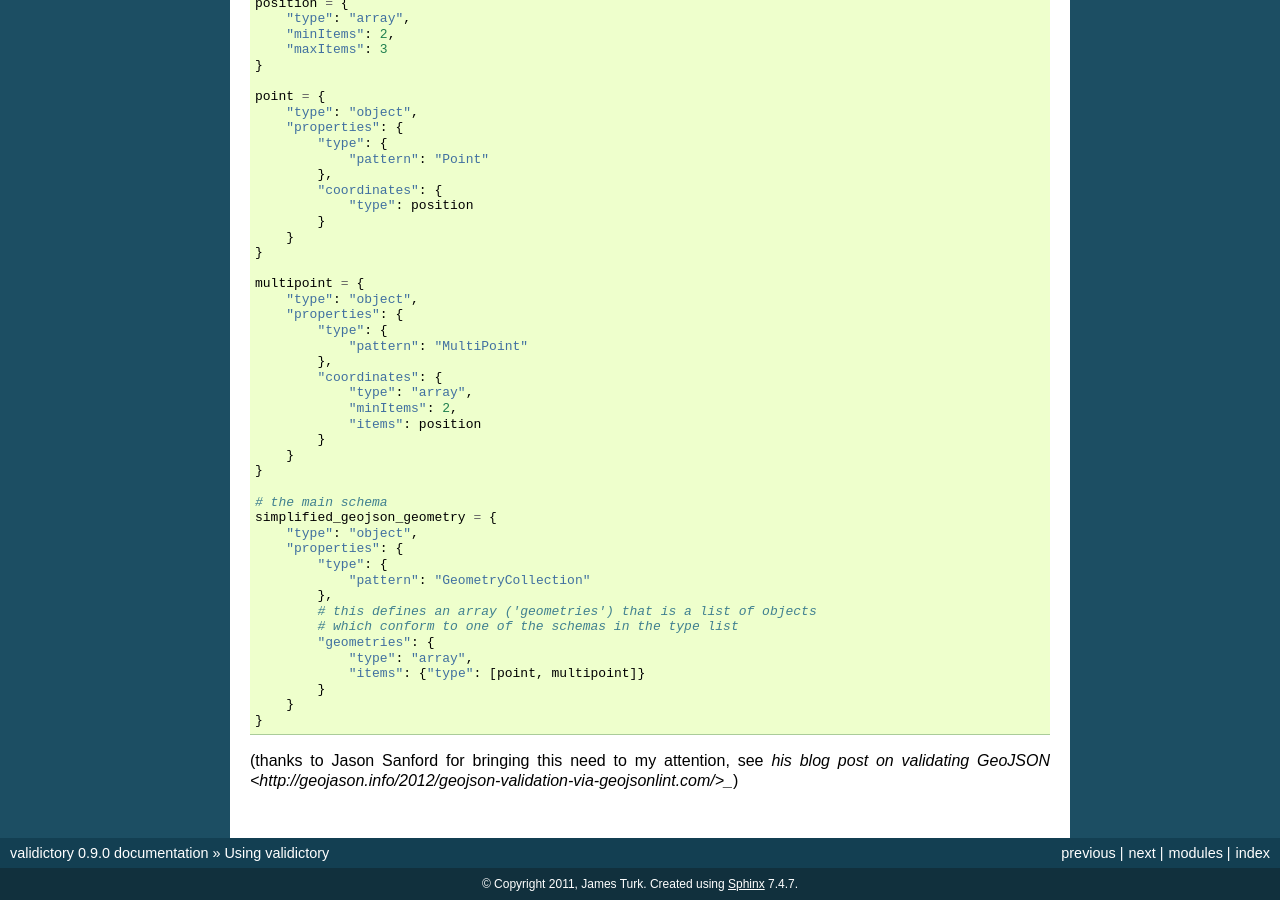
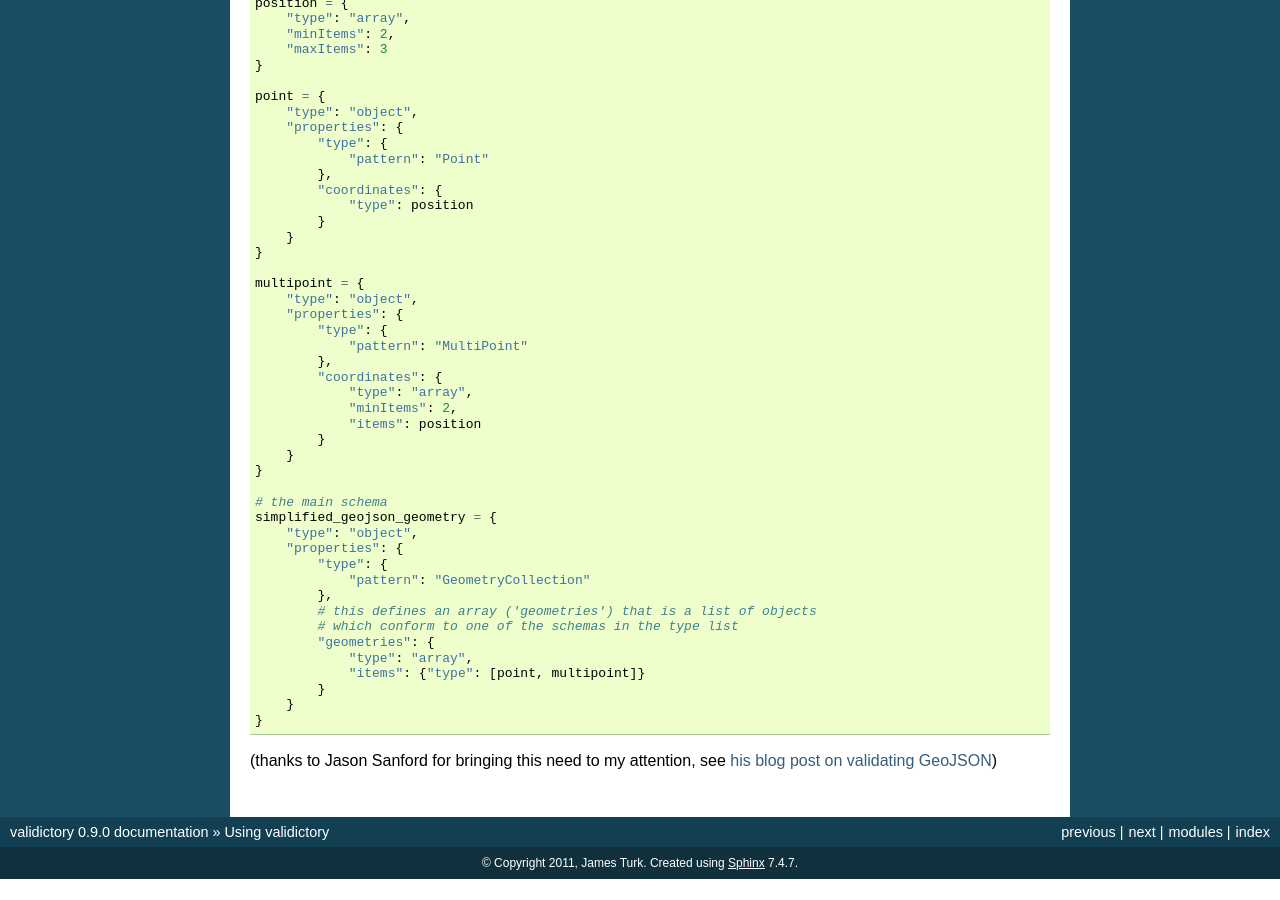
Before and after one commit to jpmckinney/validictory, a Sphinx documentation site: the page built from docs/usage.rst, in a window 1280 px wide and 900 px high, scrolled down 3935 px. Built offline with Sphinx 7.4.7, drawn with Linux system fonts in a browser that asks for light colours; after the commit the page ends 4814 px from its top, so only the background shows below that.

Commit message:
fix ReST link

```diff
--- a/docs/usage.rst
+++ b/docs/usage.rst
@@ -278,4 +278,4 @@ Simplified GeoJSON example::
 
 
 (thanks to Jason Sanford for bringing this need to my attention, see `his
-blog post on validating GeoJSON <http://geojason.info/2012/geojson-validation-via-geojsonlint.com/>_`)
+blog post on validating GeoJSON <http://geojason.info/2012/geojson-validation-via-geojsonlint.com/>`_)
```
